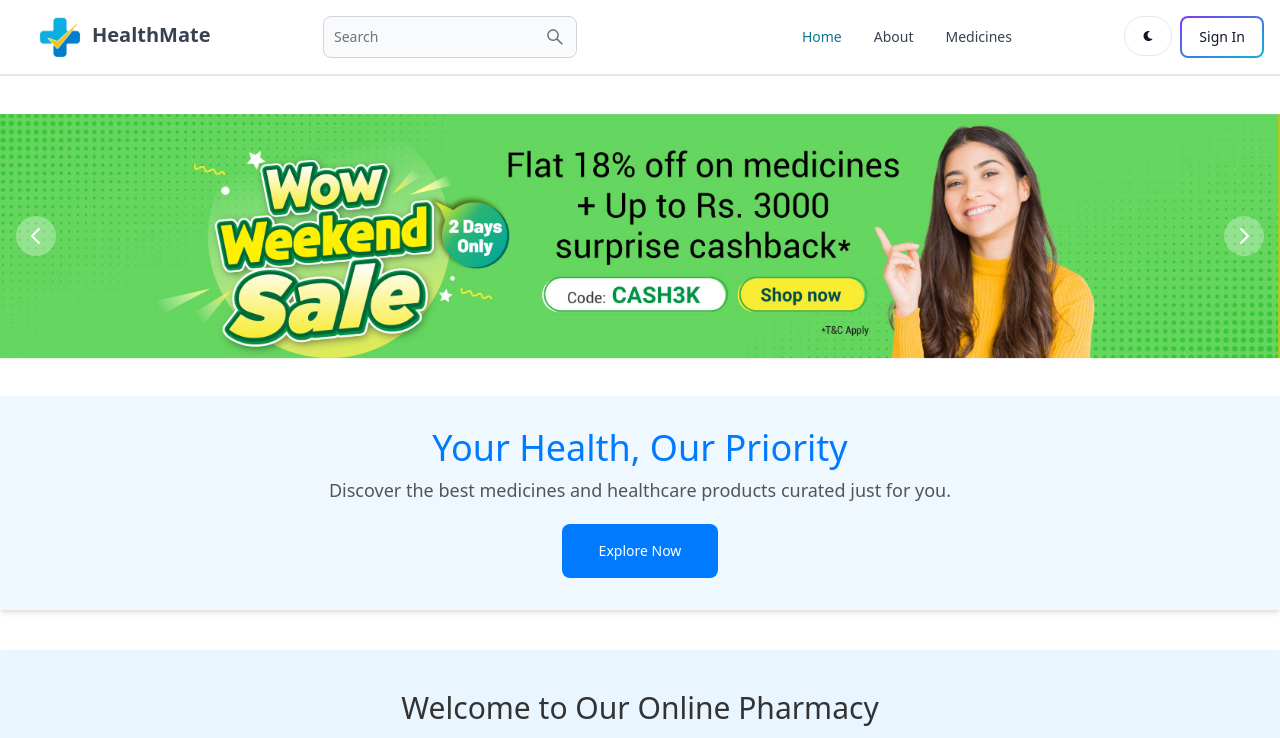
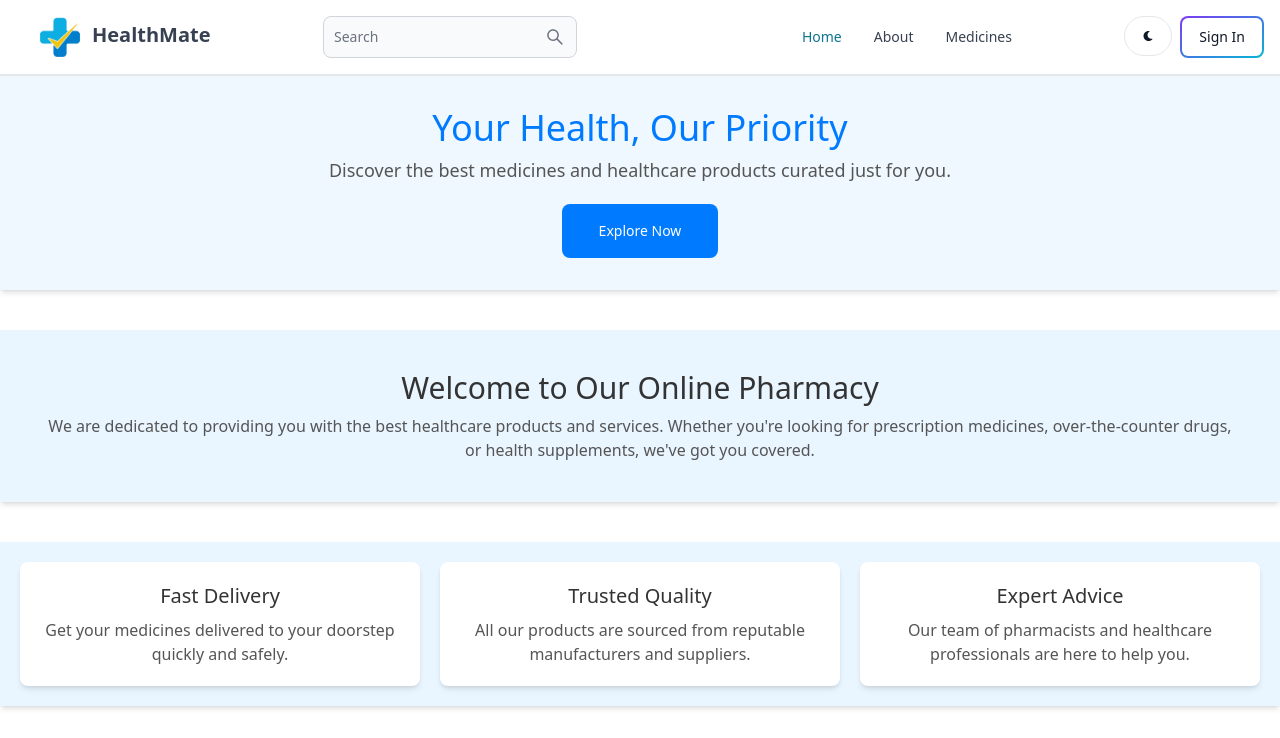
Before and after one commit to kirankk1/HealthMate, a React (Vite) app in the folder client/: page / in a window 1280 px wide. Shown: the top 738 px of the page. Built offline with nearby package versions, Linux system fonts and the light colour scheme; no server answers.

Commit message:
added home page functionality

```diff
--- a/client/src/pages/Home.jsx
+++ b/client/src/pages/Home.jsx
@@ -14,13 +14,13 @@
 
   return (
     <>
-      <div className="h-56 sm:h-64 xl:h-80 2xl:h-96">
+      {/* <div className="h-56 sm:h-64 xl:h-80 2xl:h-96">
         <Carousel>
           <img src={img1} alt="..." />
           <img src={img2} alt="..." />
           <img src={img3} alt="..." />
         </Carousel>
-      </div>
+      </div> */}
       <div className="p-8 bg-[#f0f8ff] shadow-md text-center">
         <h1 className="text-4xl text-[#007bff] mb-2">
           Your Health, Our Priority
--- a/client/src/pages/MedicineDetail.jsx
+++ b/client/src/pages/MedicineDetail.jsx
@@ -51,7 +51,7 @@
         />
         <div className="flex">
           <p className="text-lg font-bold mt-2">Price: ₹{medicine.Price}</p>
-          <Link><Button gradientDuoTone="purpleToBlue" className="ml-2 w-20 ">Add</Button> </Link>
+
         </div>
 
         <div className="mt-4 max-w-4xl">
```
